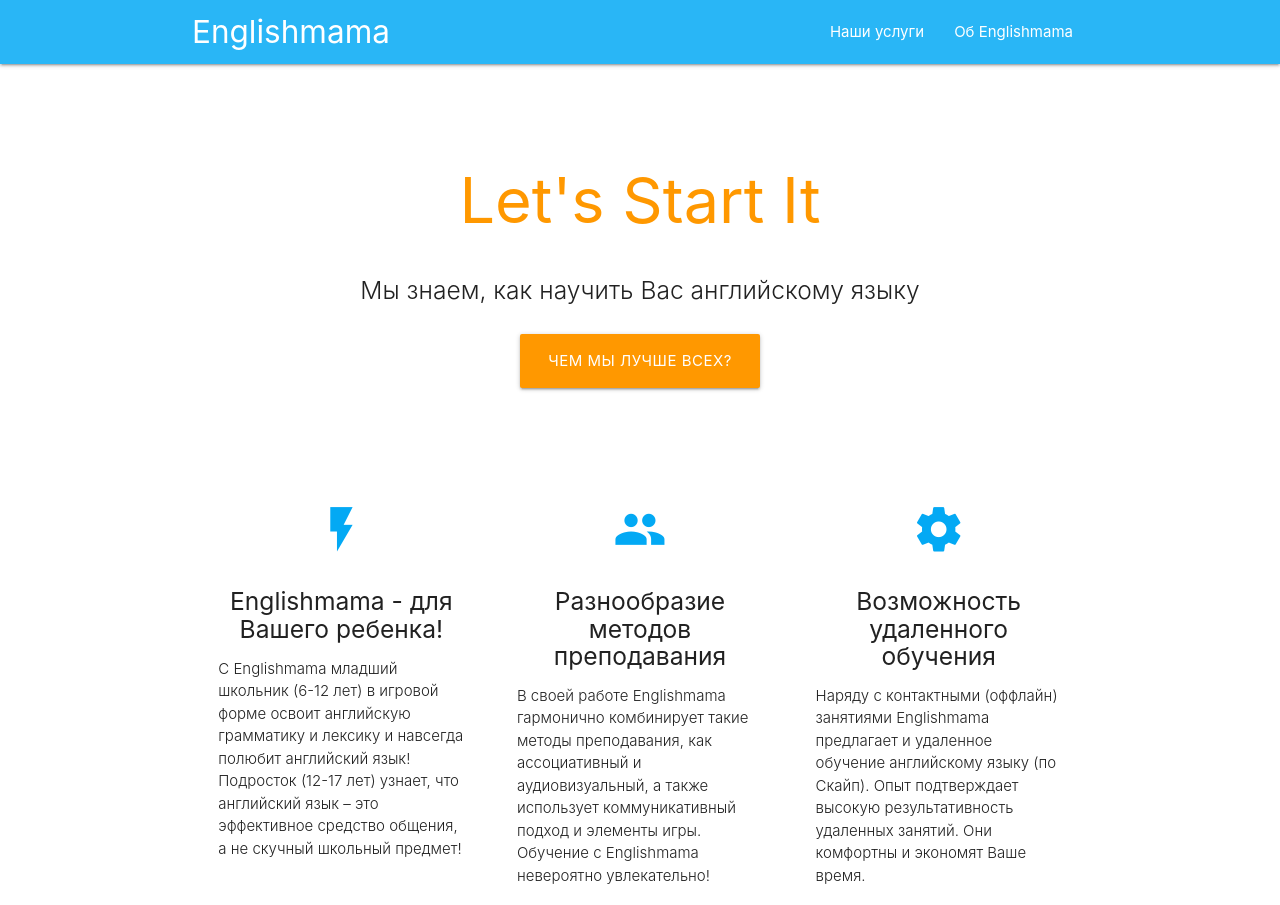
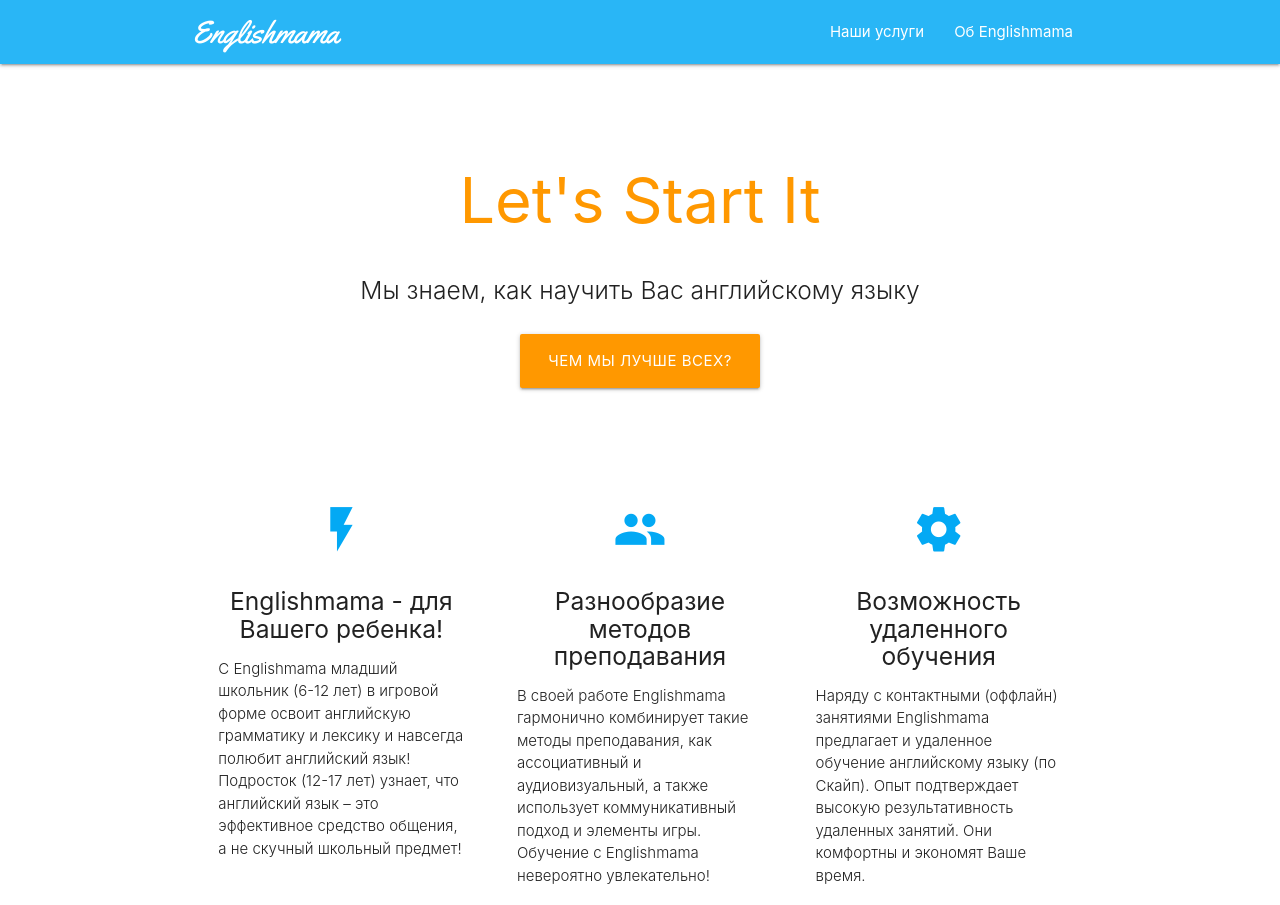
Before and after one commit to dzimazilla/starter-materializecss-englishmama, a plain HTML site: page index.html in a window 1280 px wide. Shown: the top 905 px of the page. Drawn offline with nearby package versions, Linux system fonts and the light colour scheme.

Commit message:
added font for logo

```diff
--- a/index.html
+++ b/index.html
@@ -13,6 +13,12 @@
     <link href="https://fonts.googleapis.com/icon?family=Material+Icons" rel="stylesheet">
     <link href="css/materialize.css" type="text/css" rel="stylesheet" media="screen,projection"/>
     <link href="css/style.css" type="text/css" rel="stylesheet" media="screen,projection"/>
+    <link rel="stylesheet" href="https://fonts.googleapis.com/css?family=Yellowtail">
+    <style>
+        .brand-logo {
+            font-family: "Yellowtail", sans-serif;
+        }
+    </style>
 </head>
 <body>
 <nav class="light-blue lighten-1" role="navigation">
```
